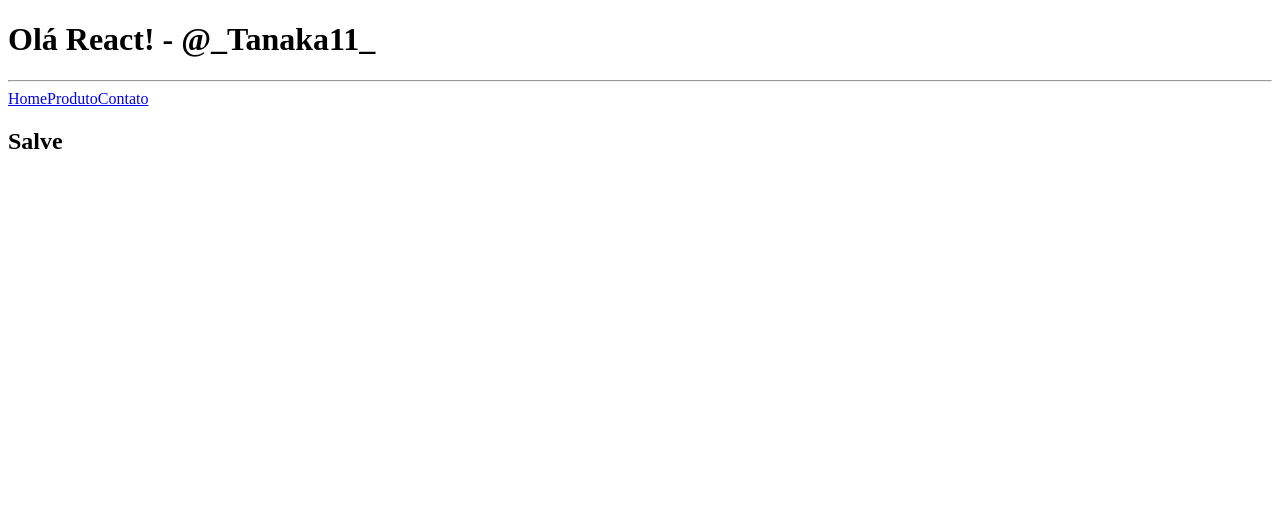
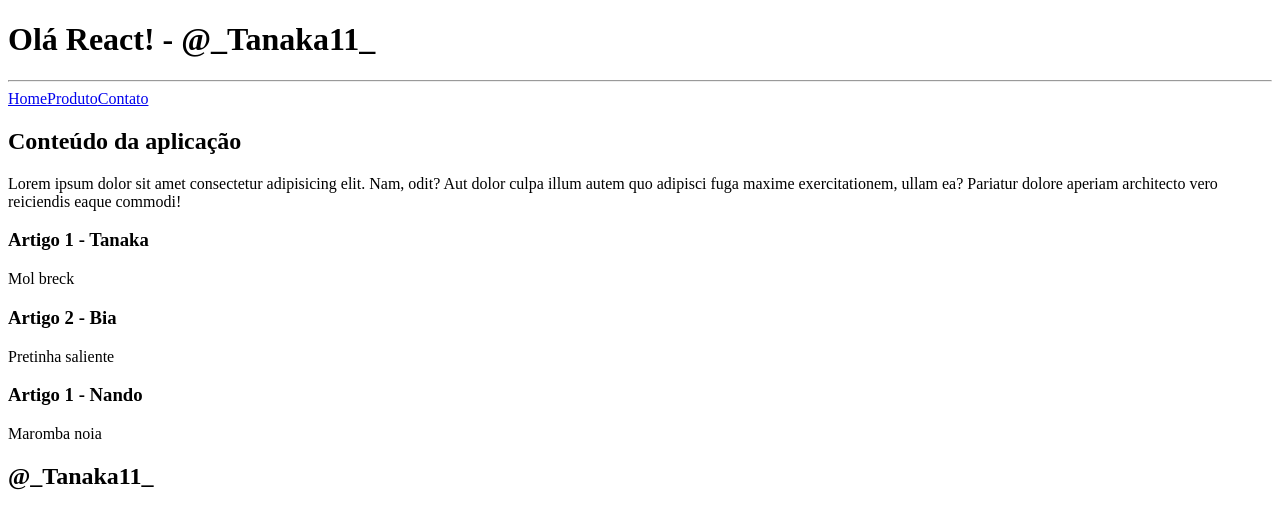
Before and after one commit to tanaka-11/react-fundamentos, a React (Vite) app: page / in a window 1280 px wide. Shown: the top 528 px of the page. Built offline with nearby package versions, Linux system fonts and the light colour scheme.

Commit message:
Componente unico

```diff
--- a/src/App.jsx
+++ b/src/App.jsx
@@ -17,8 +17,33 @@
       {/* Comentário dentro do JSX*/}
 
       <main>
-        <h2>Salve</h2>
+        <h2>Conteúdo da aplicação</h2>
+        <p>
+          Lorem ipsum dolor sit amet consectetur adipisicing elit. Nam, odit?
+          Aut dolor culpa illum autem quo adipisci fuga maxime exercitationem,
+          ullam ea? Pariatur dolore aperiam architecto vero reiciendis eaque
+          commodi!
+        </p>
+
+        <article>
+          <h3>Artigo 1 - Tanaka</h3>
+          <p>Mol breck</p>
+        </article>
+
+        <article>
+          <h3>Artigo 2 - Bia</h3>
+          <p>Pretinha saliente</p>
+        </article>
+
+        <article>
+          <h3>Artigo 1 - Nando</h3>
+          <p>Maromba noia</p>
+        </article>
       </main>
+
+      <footer>
+        <h2>@_Tanaka11_</h2>
+      </footer>
     </>
   );
 }
```
Also changed, not shown: 1 other file (tests, documents, lock files or other folders).
